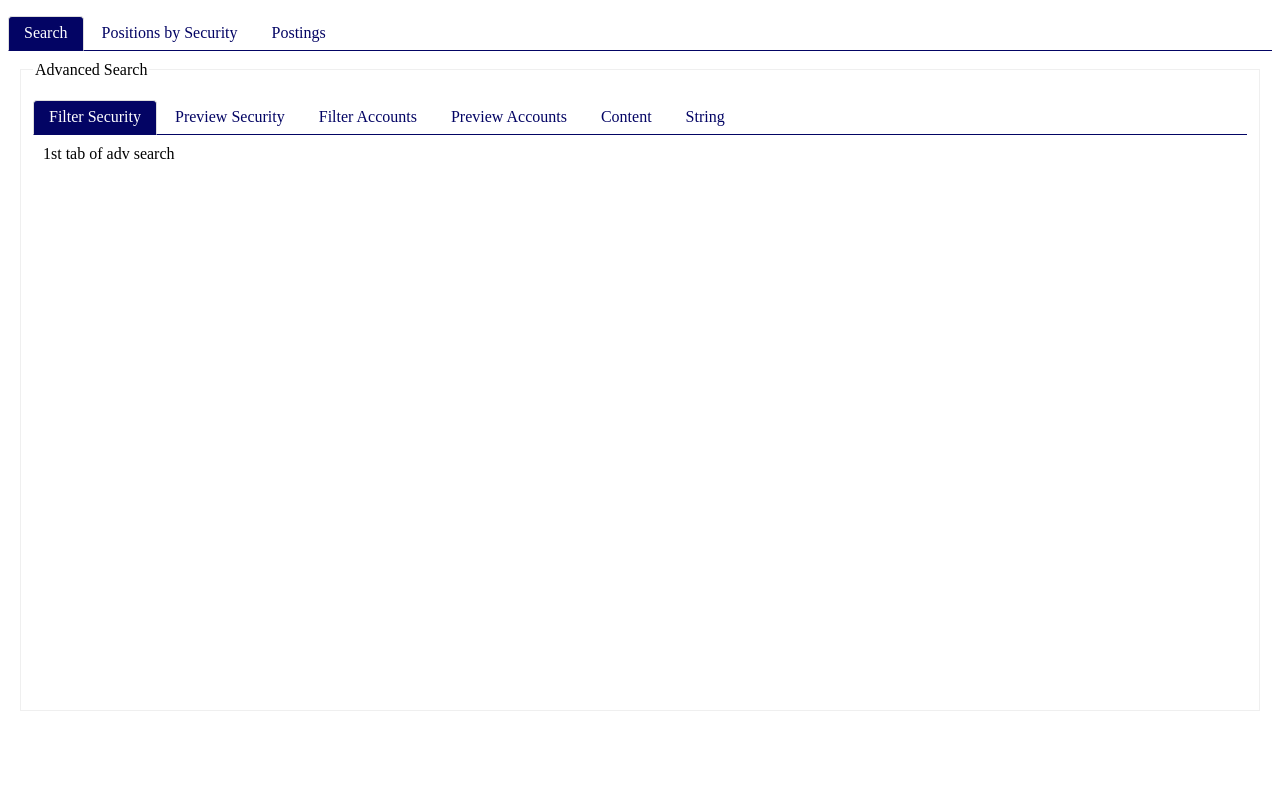
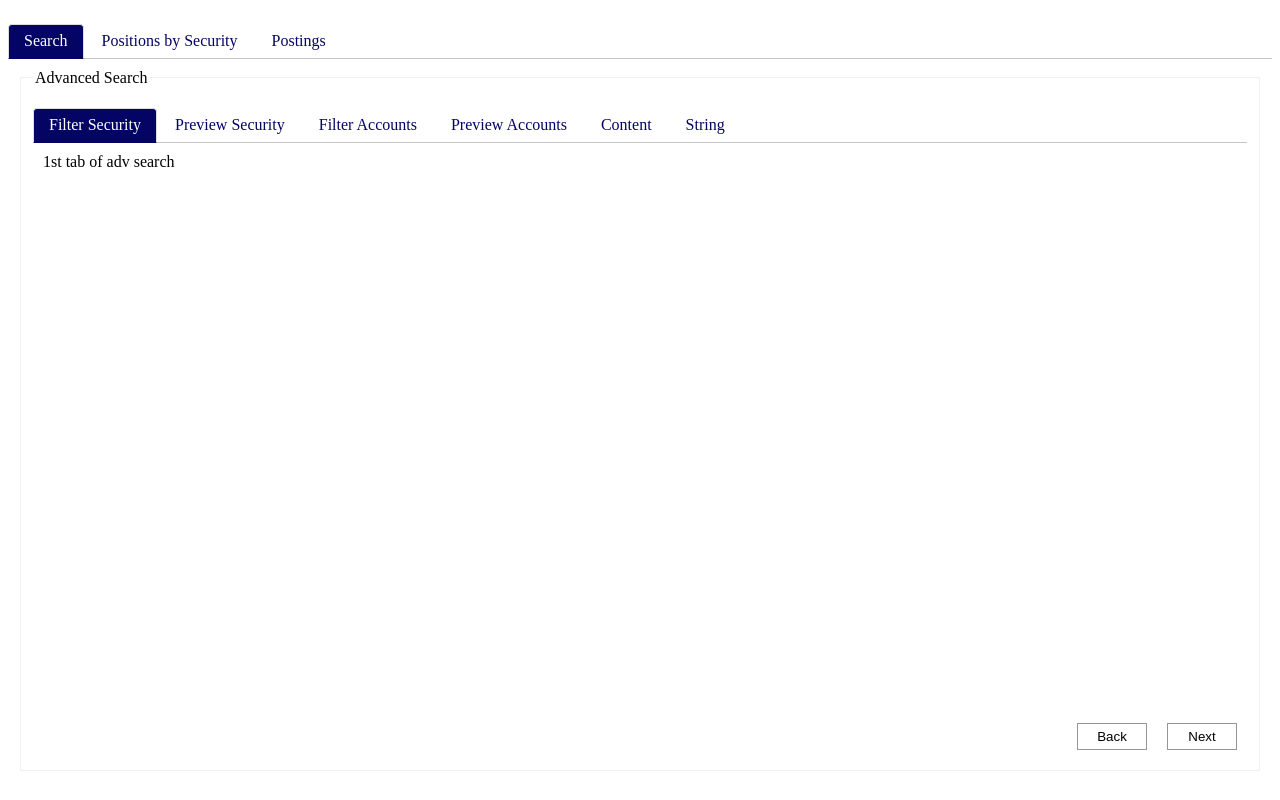
Before and after one commit to AsdoshDev/ModifiedNgTable, an Angular app: page / in a window 1280 px wide. Built offline with nearby package versions, Linux system fonts and the light colour scheme.

Commit message:
tabs css changes

```diff
--- a/src/app/components/gsr-tabs/gsr-tabs.component.css
+++ b/src/app/components/gsr-tabs/gsr-tabs.component.css
@@ -7,7 +7,7 @@
   border-bottom: 1px solid #ddd;
 } */
 .nav-tabs {
-    border-bottom: 1px solid #030464;
+    border-bottom: 1px solid #c7c7c7;
   }
   .nav {
     padding-left: 0;
@@ -36,7 +36,7 @@
   } */
 
   .nav-tabs>li>a:hover {
-    border-color: #030464  #030464 #030464;
+    border-color: #c7c7c7  #c7c7c7 #c7c7c7;
   }
   .nav>li>a:hover, .nav>li>a:focus {
     text-decoration: none;
--- a/src/app/dummy/dummy.component.html
+++ b/src/app/dummy/dummy.component.html
@@ -5,7 +5,7 @@
 
       <fieldset>
         <legend>Advanced Search</legend>
-        <gsr-tabs (passTabIndex)="selectedSearchTab=$event" [tabNavigation]=t rue [tabs]="searchTabs">
+        <gsr-tabs (passTabIndex)="selectedSearchTab=$event" [tabNavigation]=true [tabs]="searchTabs">
           <div class="tab-content">
             <ng-container *ngIf="!selectedSearchTab || (selectedSearchTab && selectedSearchTab.index == 0)">
               <div>1st tab of adv search</div>
@@ -22,10 +22,14 @@
     </ng-container>
 
     <ng-container *ngIf="selectedTab && selectedTab.index == 1">
-      <div class="details-pane" *ngIf="tableInfo.level === 1">Level 1 details</div>
-      <div class="details-pane" *ngIf="tableInfo.level === 2">Level 2 details of {{icData.id}} No. {{tableInfo.index}} </div>
+      <div class="details-pane" *ngIf="tableInfo.level === 1">
+          <ng-container *ngTemplateOutlet="level1DetailsPane" ></ng-container>
+      </div>
+      <div class="details-pane" *ngIf="tableInfo.level === 2">
+          <ng-container *ngTemplateOutlet="level2DetailsPane"></ng-container>
+      </div>
       <div class="details-pane" *ngIf="tableInfo.level === 3">
-        Level 3 details of Company No {{tableInfo.index + 1}}
+          <ng-container *ngTemplateOutlet="level3DetailsPane"></ng-container>
       </div>
       <gsr-table *ngIf="!tableInfo.levelDecider" [columnHeaders]="columnHeaders" [dataObj]="icData" [columnHeaderInfo]="tableInfo"></gsr-table>
       <gsr-table *ngIf="tableInfo.levelDecider" [records]="records" [columnHeaders]="columnHeaders" (sendLevel)="getLevel(levelDtls=$event)"
@@ -38,3 +42,10 @@
 
   </div>
 </gsr-tabs>
+
+
+<ng-template #level1DetailsPane><div>This is level 1 details pane</div></ng-template>
+
+<ng-template #level2DetailsPane><div>This is level 2 details pane</div></ng-template>
+
+<ng-template #level3DetailsPane><div>This is level 3 details pane</div></ng-template>
--- a/src/styles.css
+++ b/src/styles.css
@@ -291,7 +291,9 @@ button:active {
   position: relative;
   min-height:300px;
   max-height:700px;
-  height:600px;
+  /* height:600px; */
+  display: flex;
+  flex-direction: column;
 }
 
 .tab-content {
@@ -301,8 +303,9 @@ button:active {
 }
 
 .tab-footer {
-  position: absolute;
-  right:0px;
+  display: flex;
+  flex-direction: row;
+  justify-content: flex-end;
 }
 
 .tab-footer>button {
```
